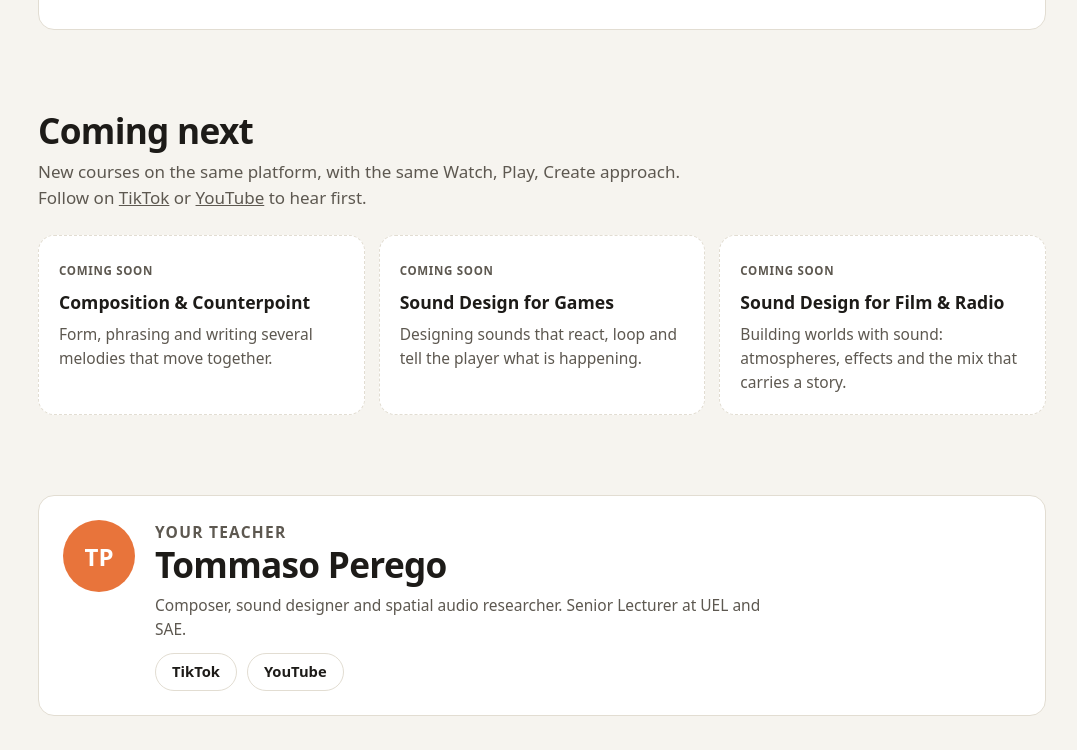
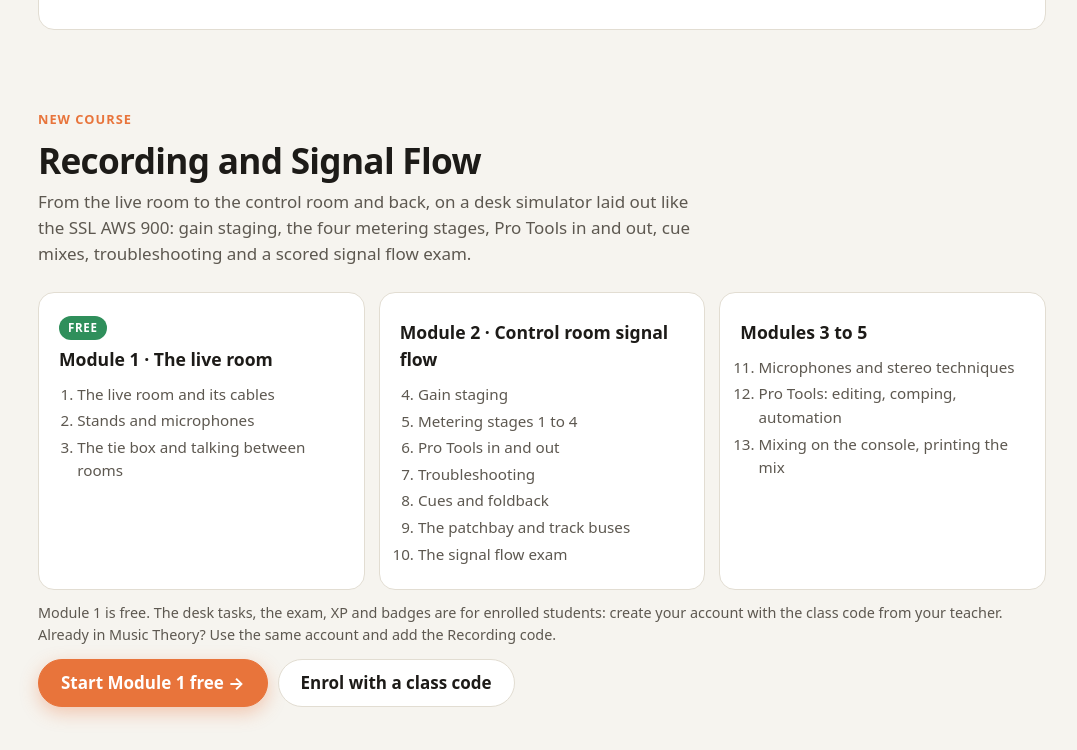
Before and after one commit to tperego/everythingsound-site, a plain HTML site: page index.html in a window 1280 px wide. Shown: the part 1825-2575 px from the top of the page, without its empty margins (98-1175 px from the left). Drawn offline with Linux system fonts and the light colour scheme.

Commit message:
Recording and Signal Flow course section, header link and sign-in link
Co-Authored-By: Claude Opus 5.5 <noreply@anthropic.com>

```diff
--- a/index.html
+++ b/index.html
@@ -110,6 +110,7 @@
     <div class="wrap">
       <a class="brand" href="#top"><span class="logo" aria-hidden="true">♪</span> Everything Sound Academy</a>
       <span class="spacer"></span>
+      <a class="btn small" href="#recording">Recording</a>
       <a class="btn small primary" href="https://theory.everythingsoundacademy.com/">Start free</a>
     </div>
   </header>
@@ -220,6 +221,50 @@
       </div>
     </section>
 
+    <section class="block" id="recording">
+      <div class="wrap">
+        <p class="eyebrow">New course</p>
+        <h2 class="title">Recording and Signal Flow</h2>
+        <p class="sub">From the live room to the control room and back, on a desk simulator laid out like the SSL AWS 900: gain staging, the four metering stages, Pro Tools in and out, cue mixes, troubleshooting and a scored signal flow exam.</p>
+        <div class="modules">
+          <article class="card module">
+            <span class="free">Free</span>
+            <h3>Module 1 · The live room</h3>
+            <ol>
+              <li>The live room and its cables</li>
+              <li>Stands and microphones</li>
+              <li>The tie box and talking between rooms</li>
+            </ol>
+          </article>
+          <article class="card module">
+            <h3>Module 2 · Control room signal flow</h3>
+            <ol start="4">
+              <li>Gain staging</li>
+              <li>Metering stages 1 to 4</li>
+              <li>Pro Tools in and out</li>
+              <li>Troubleshooting</li>
+              <li>Cues and foldback</li>
+              <li>The patchbay and track buses</li>
+              <li>The signal flow exam</li>
+            </ol>
+          </article>
+          <article class="card module">
+            <h3>Modules 3 to 5</h3>
+            <ol start="11">
+              <li>Microphones and stereo techniques</li>
+              <li>Pro Tools: editing, comping, automation</li>
+              <li>Mixing on the console, printing the mix</li>
+            </ol>
+          </article>
+        </div>
+        <p class="note">Module 1 is free. The desk tasks, the exam, XP and badges are for enrolled students: create your account with the class code from your teacher. Already in Music Theory? Use the same account and add the Recording code.</p>
+        <div class="ctas" style="margin-top:12px">
+          <a class="btn primary" href="https://recording.everythingsoundacademy.com/lesson.html?lesson=rec-01-cables">Start Module 1 free →</a>
+          <a class="btn" href="https://recording.everythingsoundacademy.com/account.html">Enrol with a class code</a>
+        </div>
+      </div>
+    </section>
+
     <section class="block">
       <div class="wrap">
         <h2 class="title">Coming next</h2>
@@ -266,7 +311,8 @@
       <span class="spacer"></span>
       <a href="https://www.tiktok.com/@everythingsoundacademy" rel="noopener">TikTok</a>
       <a href="https://www.youtube.com/channel/UCGnTa5FlnEpoNpj4VR3JW4Q" rel="noopener">YouTube</a>
-      <a href="https://theory.everythingsoundacademy.com/account.html">Student sign-in</a>
+      <a href="https://theory.everythingsoundacademy.com/account.html">Theory sign-in</a>
+      <a href="https://recording.everythingsoundacademy.com/account.html">Recording sign-in</a>
     </div>
   </footer>
 
```
Also changed, not shown: 1 other file.
